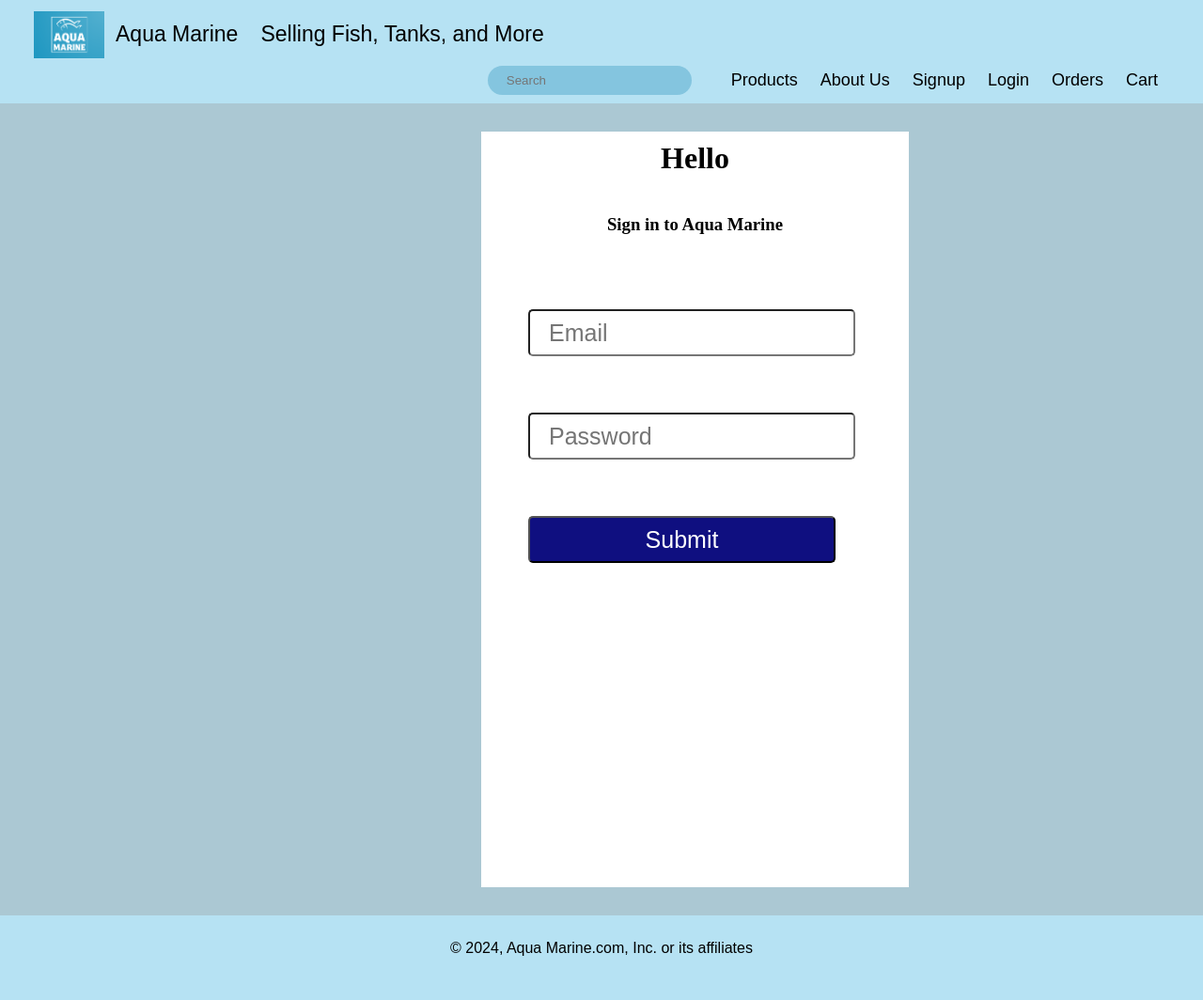
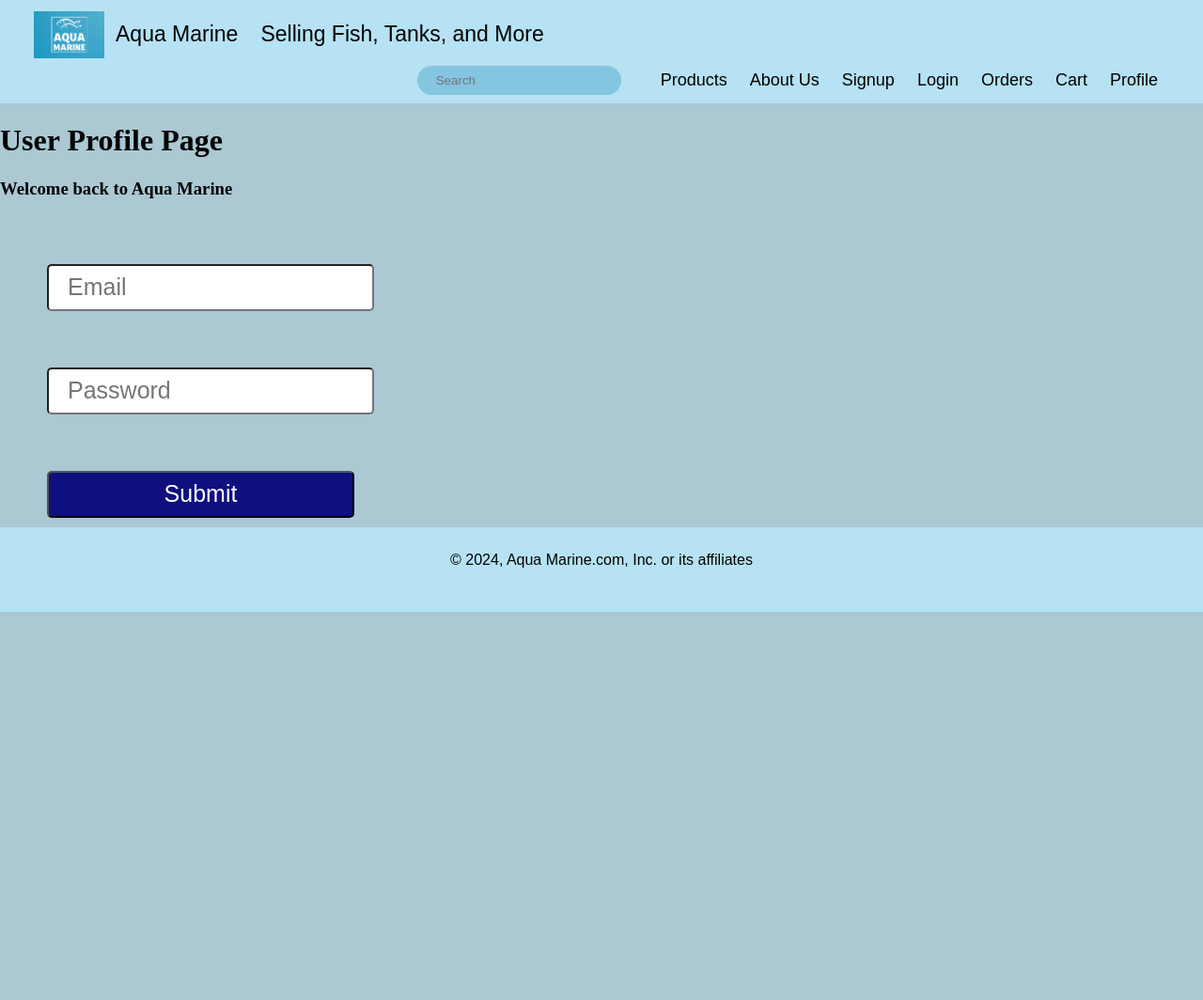
Before and after one commit to REISSD/Capstone2024, a PHP site: page /profile.php in a window 1280 px wide. Shown: the whole page at 94% size. After the commit the page ends 651 px from the top, so only its background shows below. Run offline with PHP 8.4, Linux system fonts and the light colour scheme.

Commit message:
created profile.php and added link to all headers. Created link to register on login page profile.php

```diff
--- a/Capstone/aboutus.html
+++ b/Capstone/aboutus.html
@@ -23,6 +23,7 @@
             <a href="login.php">Login</a>
             <a href="orders.php">Orders</a>
             <a href="cart.php">Cart</a>
+            <a href="profile.php">Profile</a>
         </div>
     </div>
 </header>
--- a/Capstone/index.php
+++ b/Capstone/index.php
@@ -9,7 +9,7 @@
     //db
         define('DB_SERVER', 'localhost');
         define('DB_USERNAME', 'root');
-        define('DB_PASSWORD', 'mysql');
+        define('DB_PASSWORD', '');
         define('DB_NAME', 'capstone');
         $conn = new mysqli(DB_SERVER, DB_USERNAME, DB_PASSWORD, DB_NAME);
 
@@ -37,6 +37,7 @@
                 <a href="login.php">Login</a>
                 <a href="orders.php">Orders</a>
                 <a href="cart.php">Cart</a>
+                <a href="profile.php">Profile</a>
             </div>
         </div>
 </header>
--- a/Capstone/products.php
+++ b/Capstone/products.php
@@ -37,6 +37,7 @@
                 <a href="login.php">Login</a>
                 <a href="orders.php">Orders</a>
                 <a href="cart.php">Cart</a>
+                <a href="profile.php">Profile</a>
             </div>
         </div>
 </header>
--- a/Capstone/profile.php
+++ b/Capstone/profile.php
@@ -23,15 +23,16 @@
                 <a href="login.php">Login</a>
                 <a href="orders.php">Orders</a>
                 <a href="cart.php">Cart</a>
+                <a href="profile.php">Profile</a>
             </div>
         </div>
     </header>
     <body>
-        <div class="login">
-            <form action="loginForm.php">
+        <div class="profile">
+            <form action="profile.php">
                 <div>
-                    <h1 class="login-text">Hello</h1>
-                    <h3 class="login-text">Sign in to Aqua Marine</h3>
+                    <h1 class="profile-text">User Profile Page</h1>
+                    <h3 class="profile-text">Welcome back to Aqua Marine</h3>
                 </div>
                 <div>
                     <input type="text" placeholder="Email" name="login">
--- a/Capstone/signup.php
+++ b/Capstone/signup.php
@@ -61,6 +61,7 @@
                 <a href="login.php">Login</a>
                 <a href="orders.php">Orders</a>
                 <a href="cart.php">Cart</a>
+                <a href="profile.php">Profile</a>
             </div>
         </div>
     </header>
--- a/Capstone/singleProduct.php
+++ b/Capstone/singleProduct.php
@@ -37,6 +37,7 @@
                 <a href="login.php">Login</a>
                 <a href="orders.php">Orders</a>
                 <a href="cart.php">Cart</a>
+                <a href="profile.php">Profile</a>
             </div>
         </div>
 </header>
```
Also changed, not shown: Capstone/login.php (+7 -2 lines), Capstone/loginConn.php (added, +49 -0 lines).
